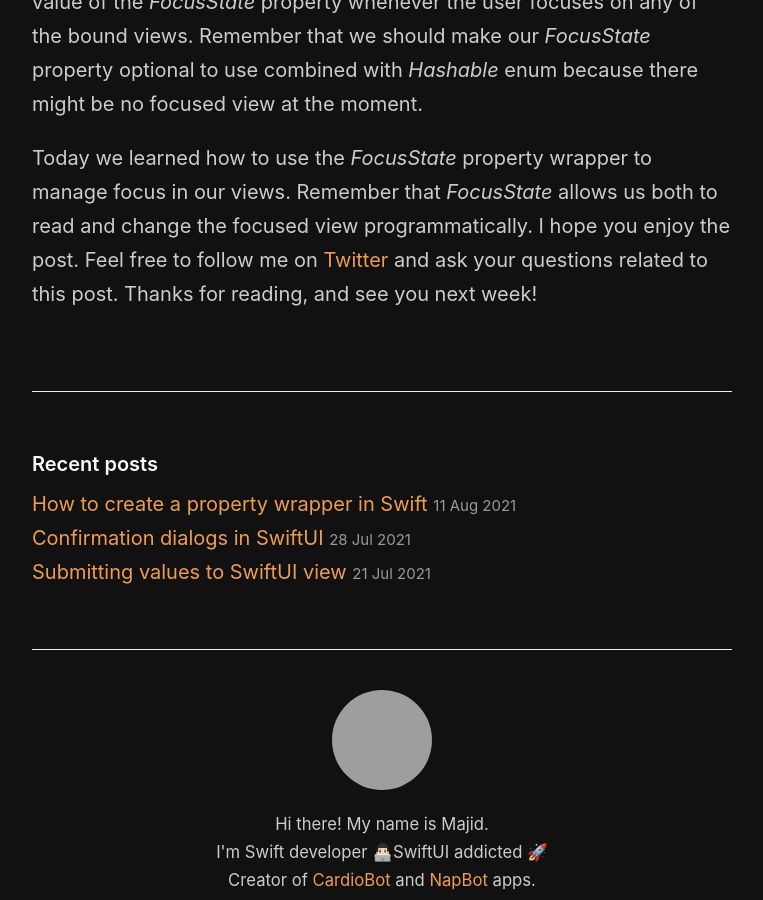
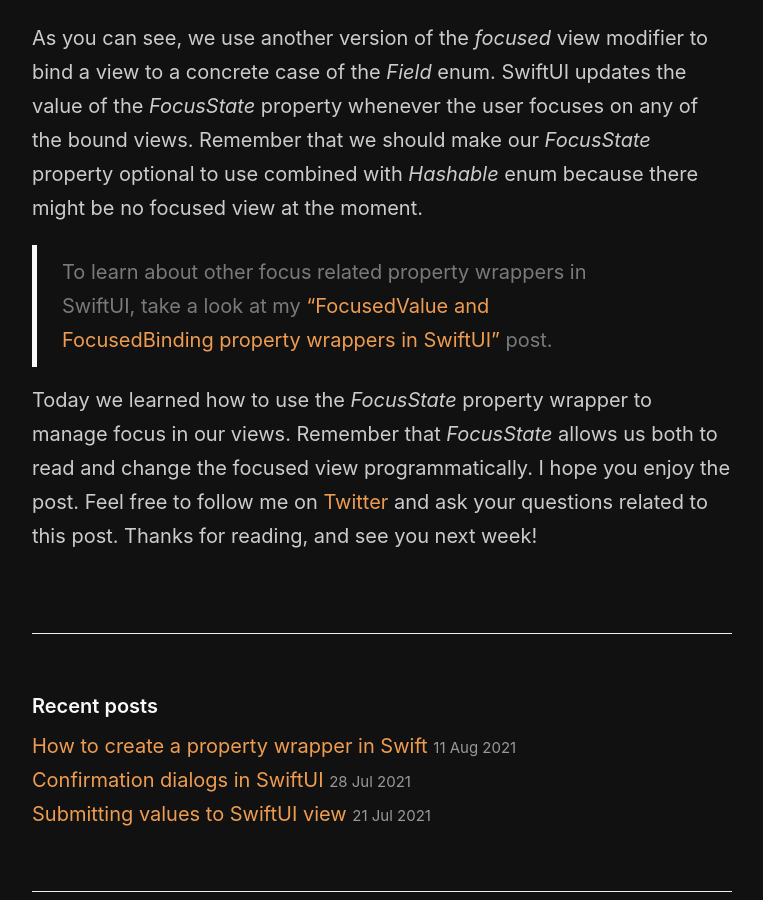
Before and after one commit to mecid/mecid.github.io, a Jekyll site: the page built from _posts/2021-08-24-mastering-focusstate-property-wrapper-in-swiftui.md, in a window 1280 px wide and 900 px high, scrolled down 4481 px, cut to the strip 0-900 px from the top of the window. Shown: the whole strip, without its empty margins (258-1021 px from the left). Built offline with Jekyll 4.4.1, drawn with Linux system fonts in a browser that asks for light colours; some of the changed text lies outside the part shown; grey boxes are pictures that could not be loaded.

Commit message:
related posts added to focus state post.

````diff
--- a/_posts/2021-08-24-mastering-focusstate-property-wrapper-in-swiftui.md
+++ b/_posts/2021-08-24-mastering-focusstate-property-wrapper-in-swiftui.md
@@ -32,6 +32,8 @@
 ```
 
 As you can see in the example above, we need to define a boolean variable using the *FocusState* property wrapper. We also have to bind its value to the focus state of a particular view using the *focused* view modifier. SwiftUI sets the boolean value of the view to true as soon as the user focuses on it. It also changes it to false as soon as the view loses focus.
+
+> To learn more about focus management in SwiftUI, take a look at my ["Focus management in SwiftUI"](/2020/12/02/focus-management-in-swiftui/) post.
 
 You can define as many *FocusState* variables as needed to cover your focus management logic. SwiftUI takes care of them by keeping in sync the focused view with its binding.
 
@@ -158,4 +160,6 @@
 
 As you can see, we use another version of the *focused* view modifier to bind a view to a concrete case of the *Field* enum. SwiftUI updates the value of the *FocusState* property whenever the user focuses on any of the bound views. Remember that we should make our *FocusState* property optional to use combined with *Hashable* enum because there might be no focused view at the moment.
 
+> To learn about other focus related property wrappers in SwiftUI, take a look at my ["FocusedValue and FocusedBinding property wrappers in SwiftUI"](/2021/03/03/focusedvalue-and-focusedbinding-property-wrappers-in-swiftui/) post.
+
 Today we learned how to use the *FocusState* property wrapper to manage focus in our views. Remember that *FocusState* allows us both to read and change the focused view programmatically. I hope you enjoy the post. Feel free to follow me on [Twitter](https://twitter.com/mecid) and ask your questions related to this post. Thanks for reading, and see you next week!
````
